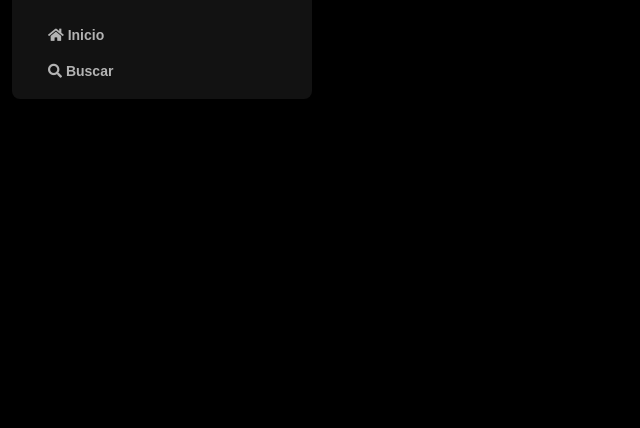
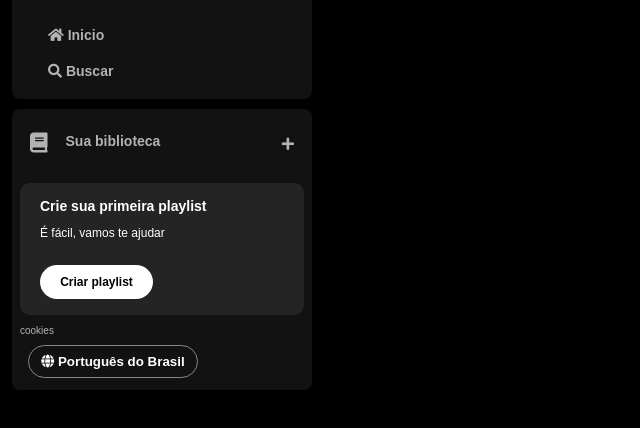
Before and after one commit to gsmith75/spotify-imersao, a plain HTML site: page index.html in a window 1280 px wide. Shown: the part 74-502 px from the top of the page, without its empty margins (0-640 px from the left). Drawn offline with Linux system fonts and the light colour scheme.

Commit message:
criação do componente "libary"

```diff
--- a/index.html
+++ b/index.html
@@ -4,6 +4,7 @@
     <meta charset="UTF-8">
     <meta name="viewport" content="width=device-width, initial-scale=1.0">
     <title>Imersao Alura</title>
+
     <link rel="stylesheet" href="reset.css">
     <link rel="stylesheet" href="styles.css">
 
@@ -35,7 +36,33 @@
                 </li>
             </ul>
         </nav>
+        <div class="library">
+            <div class="library__content">
+                <button class="library__button">
+                    <span class="fa fas fa-book"></span>
+                    <span>Sua biblioteca</span>
+                </button>
+                <span class="fa fa-plus"></span>
+            </div>
+            <section class="section-playlist">
+                <div class="section-playlist__content">
+                    <span class="text title">Crie sua primeira playlist</span>
+                    <span class="text subtitle">É fácil, vamos te ajudar</span>
+                    <button class="section-playlist__button">
+                        <span>Criar playlist</span>
+                    </button>
+                </div>
+            </section>
+            <div class="cookies">
+                <a href="">cookies</a>
+            </div>
+            <div class="languages">
+                <button class="languages__button">
+                    <span class="fa fa-globe"></span>
+                    <span>Português do Brasil</span>
+                </button>
+            </div>
+        </div>
     </div>
-
 </body>
 </html>
--- a/styles.css
+++ b/styles.css
@@ -44,3 +44,124 @@ body {
     font-size: 14px;
     font-family: "DM Sans", sans-serif;
 }
+
+.library{
+    background-color: #121212;
+    border-radius: 8px;
+    display: flex;
+    justify-content: space-between;
+    flex-direction: column;
+    padding: 4px 8px;
+    color: #b3b3b3;
+    font-weight: 600;
+    font-size: 14px;
+    margin-top: 10px;
+}
+
+.library .library__content{
+    display: flex;
+    justify-content: space-between;
+}
+
+.library .library__button{
+    display: flex;
+    margin-right: 10px;
+    color: #b3b3b3;
+    background-color: transparent;
+    border: 0px;
+    font-size: 14px;
+    font-weight: 700;
+    font-family: "DM Sans", sans-serif;
+    text-align: center;
+    text-decoration: none;
+    text-transform: none;
+    padding: 20px 10px;
+}
+
+.library .library__button .fa{
+    font-size:20px;
+    font-weight: 300;
+    color:#b3b3b3;
+    margin-right: 10px;
+    padding-right:8px;
+}
+
+.library .library__content .fa-plus{
+    margin: 24px 10px;
+}
+
+.section-playlist{
+    display:flex;
+    align-items: flex-start;
+    justify-content: space-between;
+    gap:20px;
+    background-color: #242424;
+    color:#b3b3b3;
+    font-weight: 600;
+    font-size: 14px;
+    margin: 8px 0;
+    padding:16px 20px;
+    border-radius:10px;
+}
+
+.section-playlist .section-playlist__content{
+    display:flex;
+    flex-direction: column;
+}
+
+.section-playlist__content .text{
+    padding-bottom:14px;
+    color:#FFF;
+    font-family: "DM Sans", sans-serif;
+}
+
+.section-playlist__content .title{
+    font-weight: 700;
+}
+
+.section-playlist__content .subtitle{
+    font-weight: 500;
+    font-size: 12px;
+}
+
+.section-playlist__content .section-playlist__button{
+    display: flex;
+    justify-content: center;
+    background-color: #FFF;
+    color:#000;
+    border-radius: 20px;
+    font-size: 12px;
+    font-weight: 700;
+    font-family: "DM Sans", sans-serif;
+    text-decoration:none;
+    text-transform: none;
+    padding:10px;
+    margin-top: 12px;
+    border:0;
+    width: 113px;
+}
+
+.sidebar .cookies a{
+    color:#b3b3b3;
+    font-family: "DM Sans", sans-serif;
+    font-weight: 500;
+    font-size:10px;
+    text-decoration: none;
+}
+
+.sidebar .cookies a:hover{
+    text-decoration: underline;
+}
+
+.languages .languages__button{
+    align-items: center;
+    background-color: transparent;
+    border: 1px solid #878787;
+    color:#FFF;
+    font-weight: bold;
+    cursor:pointer;
+    width: 170px;
+    margin:8px;
+    padding:8px;
+    border-radius:20px;
+}
```
